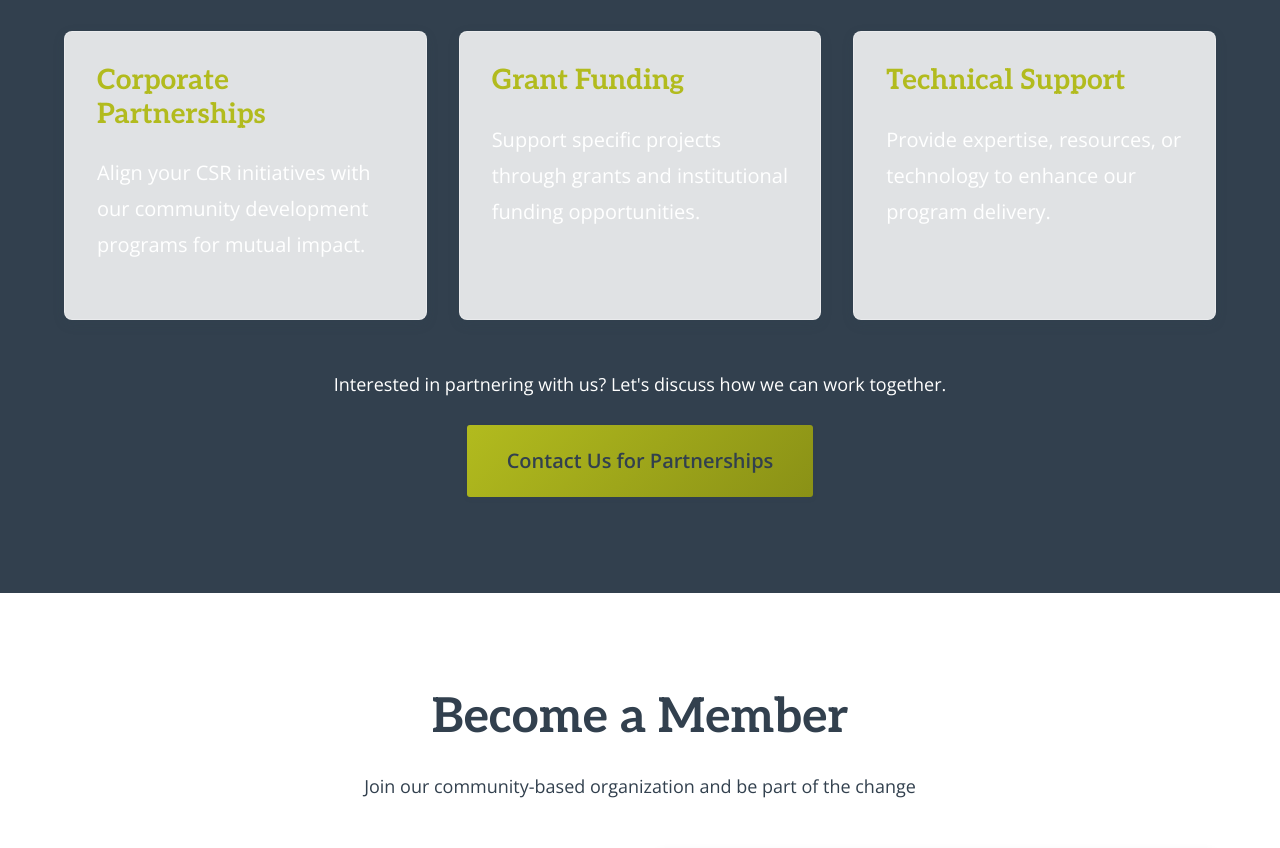
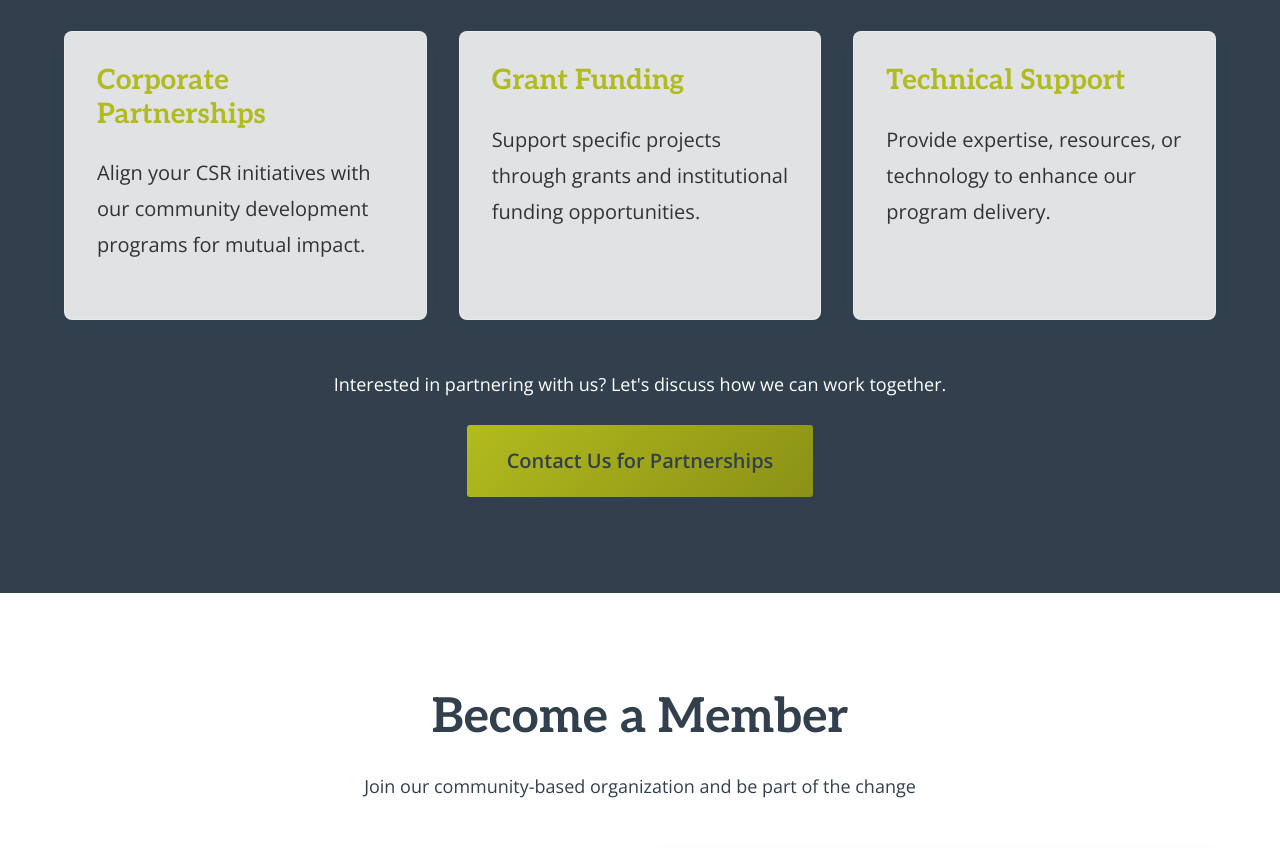
Before and after one commit to samsoftware76/resilientwomen, a plain HTML site: page get-involved.html in a window 1280 px wide. Shown: the part 4840-5688 px from the top of the page. Drawn offline with nearby package versions, Linux system fonts and the light colour scheme.

Commit message:
fix: Text visibility

```diff
--- a/get-involved.html
+++ b/get-involved.html
@@ -244,17 +244,20 @@
             <div class="grid grid-3 gap-lg mb-xl">
                 <div class="card card-glass animate-on-scroll">
                     <h4 class="text-primary">Corporate Partnerships</h4>
-                    <p>Align your CSR initiatives with our community development programs for mutual impact.</p>
+                    <p style="color: #333333 !important;">Align your CSR initiatives with our community development
+                        programs for mutual impact.</p>
                 </div>
 
                 <div class="card card-glass animate-on-scroll">
                     <h4 class="text-primary">Grant Funding</h4>
-                    <p>Support specific projects through grants and institutional funding opportunities.</p>
+                    <p style="color: #333333 !important;">Support specific projects through grants and institutional
+                        funding opportunities.</p>
                 </div>
 
                 <div class="card card-glass animate-on-scroll">
                     <h4 class="text-primary">Technical Support</h4>
-                    <p>Provide expertise, resources, or technology to enhance our program delivery.</p>
+                    <p style="color: #333333 !important;">Provide expertise, resources, or technology to enhance our
+                        program delivery.</p>
                 </div>
             </div>
 
```
